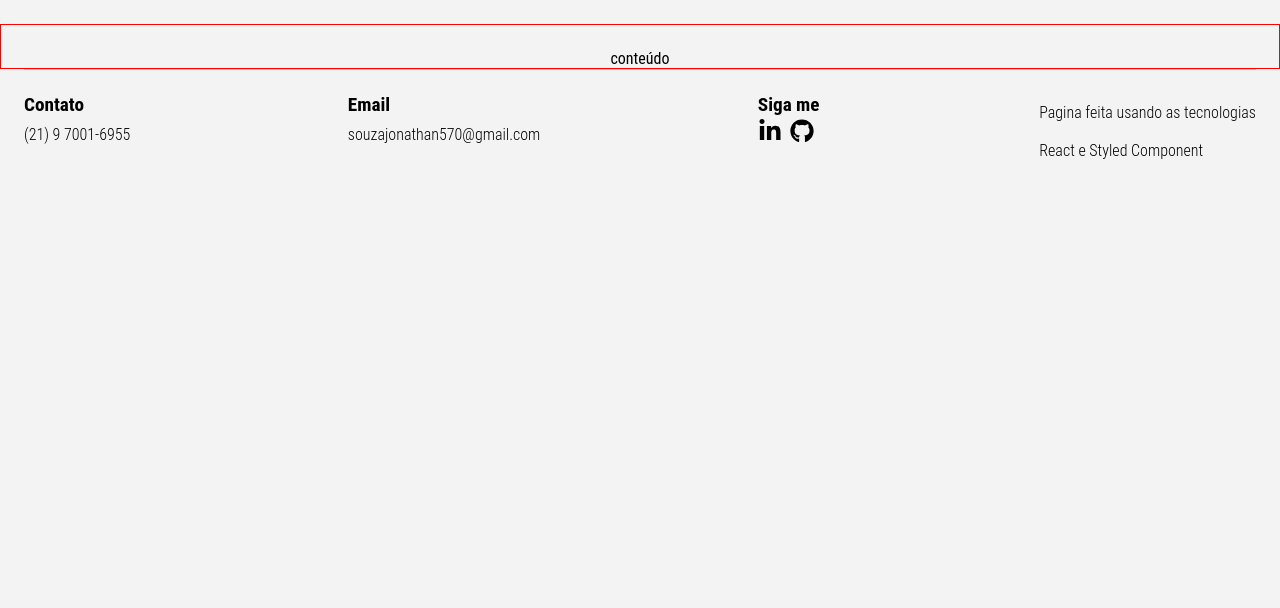
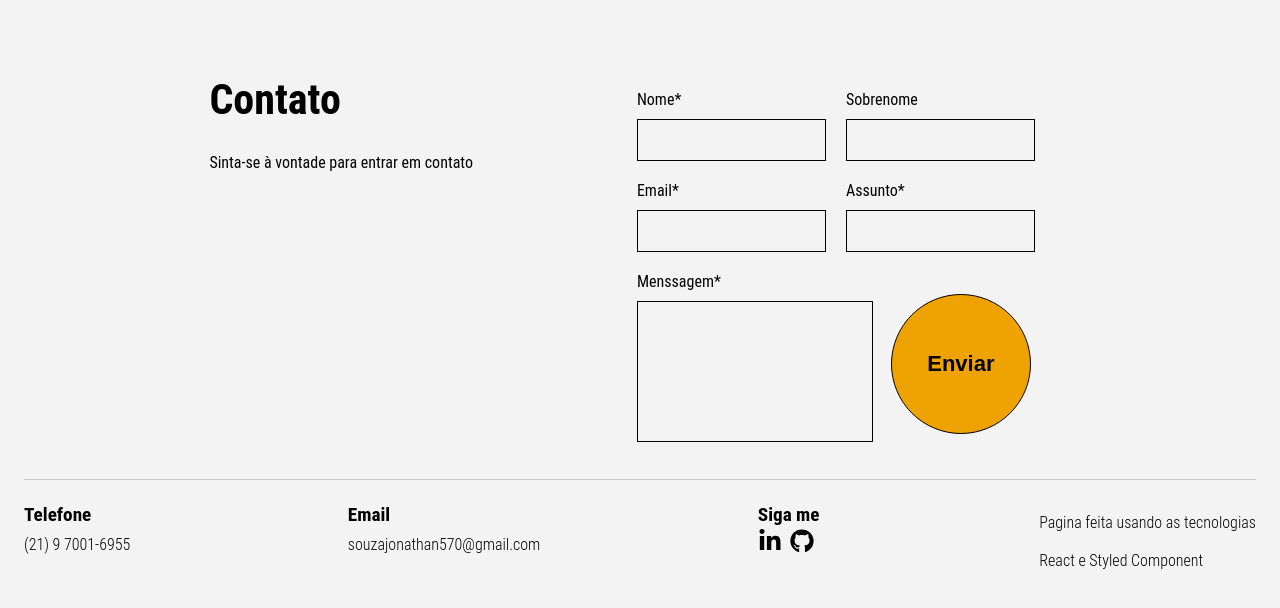
Before and after one commit to JSouza27/portfolio, a React (Create React App) app: page /Contact in a window 1280 px wide. Shown: the top 608 px of the page. Built offline with nearby package versions, Linux system fonts and the light colour scheme.

Commit message:
feat: add contact page

```diff
--- a/src/App.js
+++ b/src/App.js
@@ -1,5 +1,7 @@
 import React, { Component } from 'react';
+import { ToastContainer } from 'react-toastify';
 import GlobalStyle from './style/GlobalStyle';
+import 'react-toastify/dist/ReactToastify.css';
 
 import Root from './style/App_Style';
 import Routes from './Routes';
@@ -12,6 +14,17 @@ class App extends Component {
         <Routes />
         <Footer />
         <GlobalStyle />
+        <ToastContainer
+          position="top-right"
+          autoClose={ 5000 }
+          hideProgressBar={ false }
+          newestOnTop={ false }
+          closeOnClick
+          rtl={ false }
+          pauseOnFocusLoss
+          draggable
+          pauseOnHover
+        />
       </Root>
     );
   }
--- /dev/null
+++ b/src/components/contact_form/Index.jsx
@@ -0,0 +1,118 @@
+import React, { useRef, useState } from 'react';
+import emailjs from '@emailjs/browser';
+import * as yup from 'yup';
+import { toast } from 'react-toastify';
+
+import { Form, FormContainer } from './Style';
+
+const ContactForm = () => {
+  const [firstName, setFirstName] = useState('');
+  const [lastName, setLastName] = useState('');
+  const [email, setEmail] = useState('');
+  const [subject, setSubjet] = useState('');
+  const [message, setMessage] = useState('');
+
+  const form = useRef();
+  const THREE = 3;
+
+  const serviceId = 'service_javndgh';
+  const templateId = 'template_oa0m5v6';
+  const userId = 'user_7gPwXFxxZ06KfbjY4aLtL';
+
+  const schema = yup.object().shape({
+    firstName: yup.string()
+      .required('Campor nome é obrigatório').min(THREE, 'Insira um nome valido'),
+    email: yup.string()
+      .required('Campor email é obrigatório').email('Insira um email valido'),
+    subject: yup.string().required('Campor assunto é obrigatório'),
+    message: yup.string().required('Campor menssagem é obrigatório'),
+  });
+
+  const resetStates = () => {
+    setEmail('');
+    setFirstName('');
+    setLastName('');
+    setMessage('');
+    setSubjet('');
+  };
+
+  const sendEmail = (e) => {
+    e.preventDefault();
+
+    try {
+      schema.validateSync(
+        { firstName, email, subject, message },
+        { abortEarly: false },
+      );
+      console.log(form.current);
+      emailjs.sendForm(serviceId, templateId, form.current, userId)
+        .then((result) => {
+          toast.success(`${result.text} menssagem envida!`);
+          e.target.reset();
+        }, (error) => {
+          console.log(error.text);
+          toast.error(error.text);
+        });
+
+      resetStates();
+    } catch (err) {
+      toast.error(err);
+    }
+  };
+
+  return (
+    <FormContainer>
+      <Form ref={ form } onSubmit={ sendEmail }>
+        <div>
+          <label htmlFor="first_name">Nome*</label>
+          <input
+            type="text"
+            name="first_name"
+            id="first_name"
+            value={ firstName }
+            onChange={ (e) => setFirstName(e.target.value) }
+          />
+        </div>
+        <div>
+          <label htmlFor="last_name">Sobrenome</label>
+          <input
+            type="text"
+            name="last_name"
+            id="last_name"
+            value={ lastName }
+            onChange={ (e) => setLastName(e.target.value) }
+          />
+        </div>
+        <div>
+          <label htmlFor="user_email">Email*</label>
+          <input
+            type="email"
+            name="user_email"
+            value={ email }
+            onChange={ (e) => setEmail(e.target.value) }
+          />
+        </div>
+        <div>
+          <label htmlFor="subject_matter">Assunto*</label>
+          <input
+            type="text"
+            name="subject_matter"
+            value={ subject }
+            onChange={ (e) => setSubjet(e.target.value) }
+          />
+        </div>
+        <div>
+          <label htmlFor="message">Menssagem*</label>
+          <textarea
+            name="message"
+            value={ message }
+            onChange={ (e) => setMessage(e.target.value) }
+          />
+        </div>
+        <button type="submit">Enviar</button>
+      </Form>
+    </FormContainer>
+  );
+};
+
+export default ContactForm;
--- /dev/null
+++ b/src/components/contact_form/Style.js
@@ -0,0 +1,81 @@
+import styled from 'styled-components';
+
+export const FormContainer = styled.div`
+  max-width: 29.93rem;
+  width: 100%;
+`;
+
+export const Form = styled.form`
+  margin: 2.5rem 0;
+
+  & > div {
+    display: flex;
+    flex-direction: column;
+    margin: 0.625rem 0;
+
+    & > label {
+      margin-bottom: 0.625rem;
+    }
+
+    & > input {
+      background-color: transparent;
+      border: 1px solid black;
+      border-radius: 0;
+      height: 2.625rem;
+      padding: 0.19rem 0.19rem 0.19rem 0.44rem;
+      text-align: left;
+      text-overflow: ellipsis;
+    }
+
+    & > textarea {
+      background-color: transparent;
+      border: 1px solid black;
+      border-radius: 0;
+      height: 7.93rem;
+      padding: 0.625rem 0.75rem 0.19rem 0.44rem;
+      resize: none;
+      text-align: left;
+    }
+  }
+
+  & > button {
+      background-color: #eea302;
+      border: 1px solid black;
+      border-radius: 50%;
+      cursor: pointer;
+      font-size: 1rem;
+      font-weight: 700;
+      height: 5.31rem;
+      margin: 1rem 0.5rem 0;
+      min-height: 5rem;
+      min-width: 5rem;
+      width: 5.31rem;
+    }
+
+  @media(min-width: 767px) {
+    display: flex;
+    flex-wrap: wrap;
+    margin: 2rem 0 1.68rem 2.2rem;
+
+    & > div {
+      margin: 0.625rem;
+
+      textarea {
+        height: 8.81rem;
+        width: 14.75rem;
+      }
+    }
+
+    & > button {
+      font-size: 1.375rem;
+      line-height: 1.93rem;
+      height: 8.75rem;
+      margin-top: 2rem;
+      width: 8.75rem;
+    }
+
+    & > button:hover {
+      background-color: #f3f3f3;
+    }
+  }
+`;
--- a/src/components/footer/Footer.jsx
+++ b/src/components/footer/Footer.jsx
@@ -6,7 +6,7 @@ function Footer() {
   return (
     <Content>
       <div>
-        <h2>Contato</h2>
+        <h2>Telefone</h2>
         <span>(21) 9 7001-6955</span>
       </div>
       <div>
--- a/src/pages/contact/Index.jsx
+++ b/src/pages/contact/Index.jsx
@@ -1,12 +1,17 @@
 import React from 'react';
-import { WrapperContact, ContactHeader } from './Style';
+import ContactForm from '../../components/contact_form/Index';
+import { ContactWrapper, ContactContainer } from './Style';
 
-function Contact() {
-  return (
-    <WrapperContact>
-      <ContactHeader>conteúdo</ContactHeader>
-    </WrapperContact>
-  );
-}
+const Contact = () => (
+  <ContactWrapper>
+    <ContactContainer>
+      <div>
+        <h1>Contato</h1>
+        <span>Sinta-se à vontade para entrar em contato</span>
+      </div>
+      <ContactForm />
+    </ContactContainer>
+  </ContactWrapper>
+);
 
 export default Contact;
--- a/src/pages/contact/Style.js
+++ b/src/pages/contact/Style.js
@@ -1,7 +1,6 @@
 import styled from 'styled-components';
 
-export const WrapperContact = styled.div`
-  border: 1px solid red;
+export const ContactWrapper = styled.div`
   align-items: center;
   color: #000;
   display: flex;
@@ -13,6 +12,28 @@ export const WrapperContact = styled.div`
   width: 100vw;
 `;
 
-export const ContactHeader = styled.div``;
+export const ContactContainer = styled.div`
+  width: 100%;
 
-export const Form = styled.div``;
+  &> div > h1 {
+    font-size: 1.68rem;
+    font-weight: 700;
+    line-height: 2rem;
+  }
+
+  @media(min-width: 767px) {
+    display: flex;
+    justify-content: space-around;
+    width: 61.25rem;
+
+    & > div {
+      max-width: 29.93rem;
+    }
+
+    &> div > h1 {
+      font-size: 2.625rem;
+      font-weight: 700;
+      line-height: 3.06rem;
+    }
+  }
+`;
```
Also changed, not shown: package.json (+5 -2 lines), .eslintrc.json, 1 other file (tests, documents, lock files or other folders).
